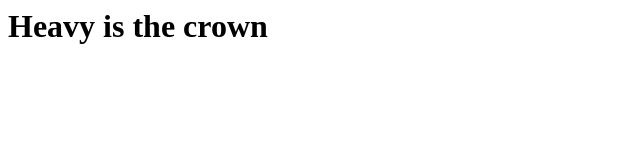
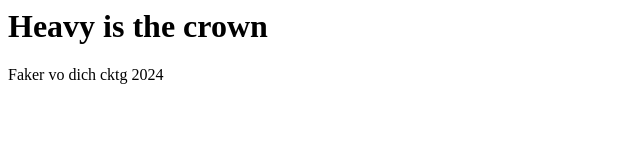
Before and after one commit to go-buster/linuxdemo, a plain HTML site: page index.html in a window 1280 px wide. Shown: the whole page, without its empty margins (0-640 px from the left). Drawn offline with Linux system fonts and the light colour scheme.

```diff
--- a/index.html
+++ b/index.html
@@ -1 +1,2 @@
 <h1>Heavy is the crown</h1>
+<p>Faker vo dich cktg 2024</p>
```
